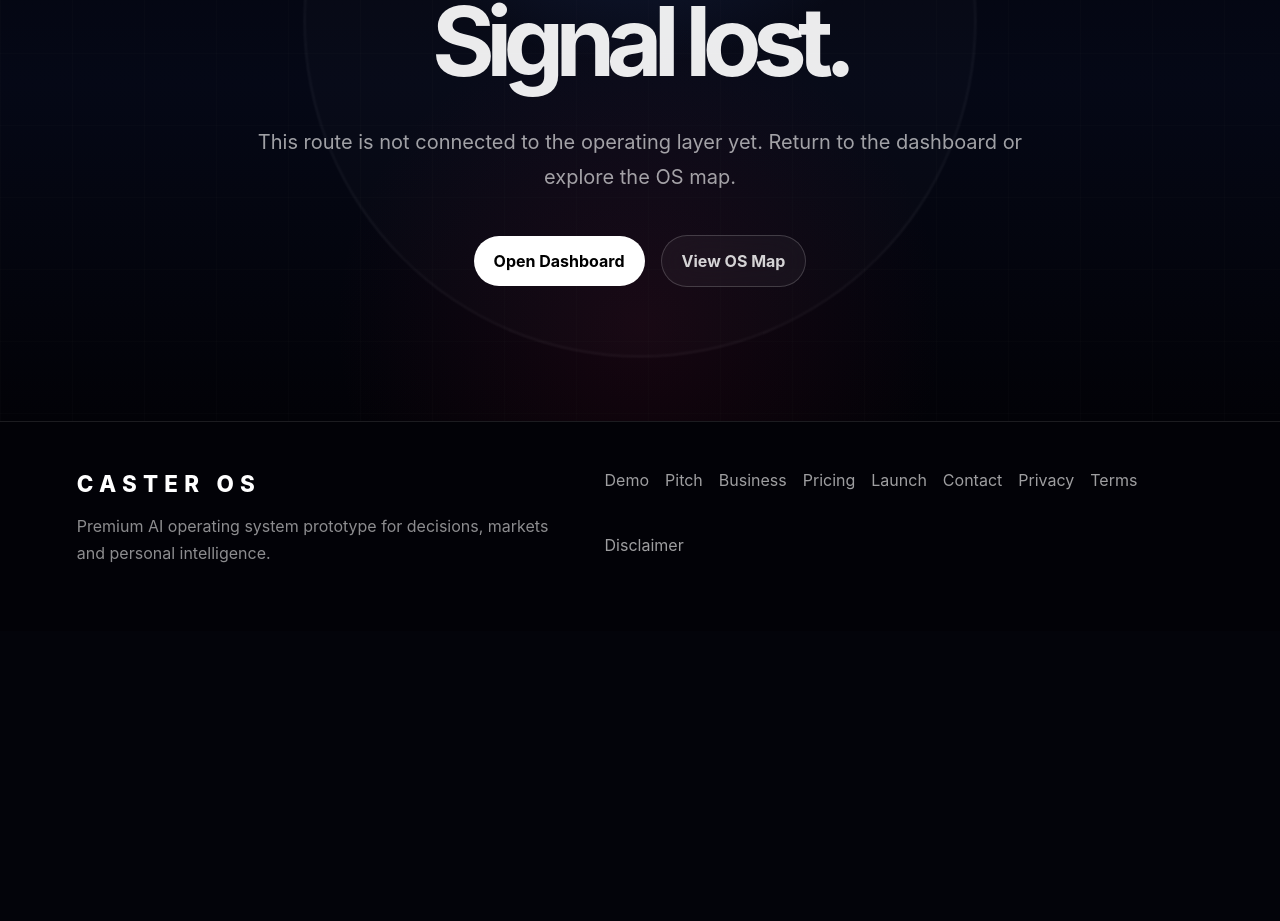
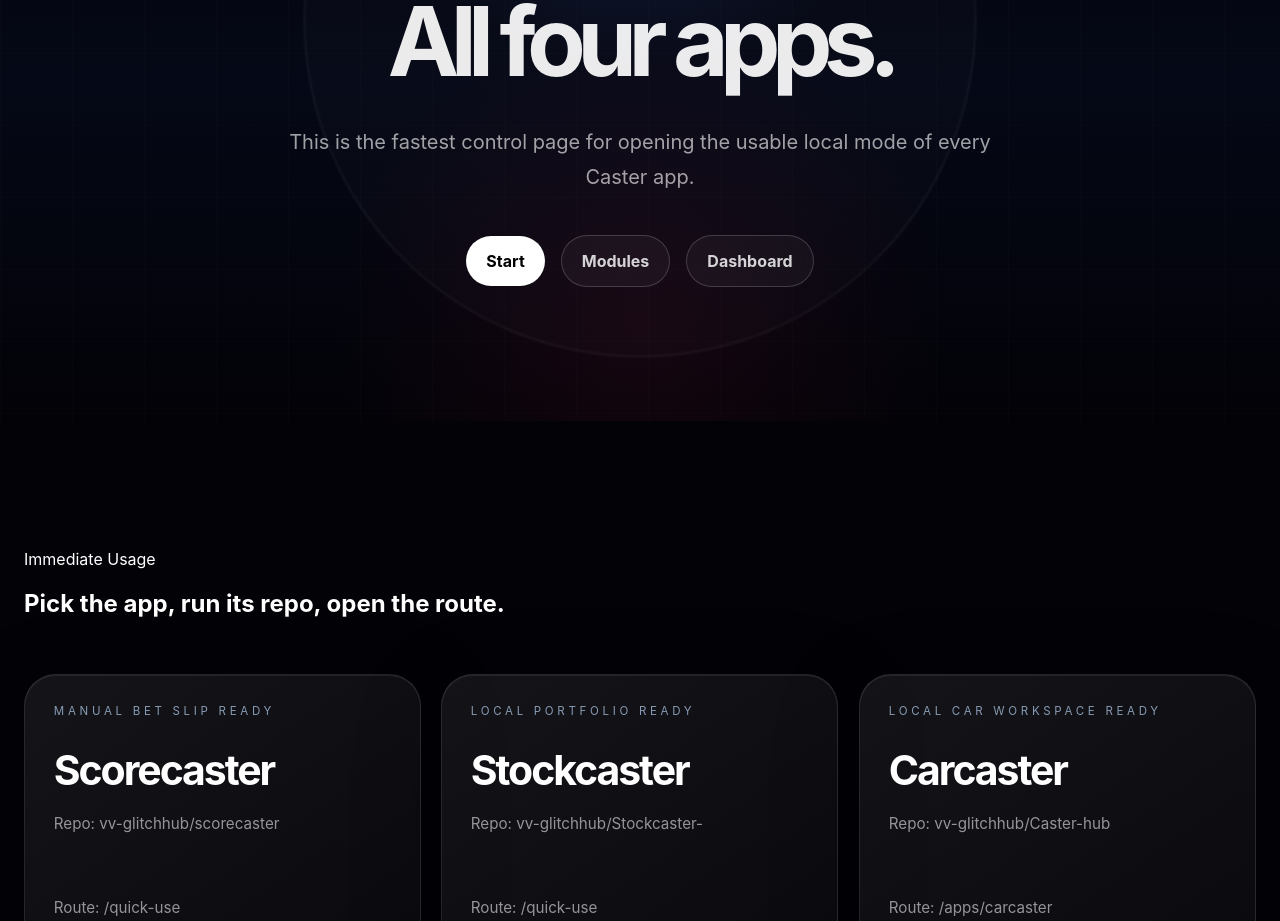
Before and after one commit to vv-glitchhub/Caster-hub, a Next.js app: page /quick-use in a window 1280 px wide. Before the commit this address had no page. Shown: the part 379-1300 px from the top of the page. Before the commit the page ends 1010 px from the top, so only its background shows below. Built offline with nearby package versions, Linux system fonts and the light colour scheme.

Commit message:
Add Caster quick use center

```diff
--- /dev/null
+++ b/app/quick-use/page.tsx
@@ -0,0 +1,115 @@
+import MotionSurface from '../../components/MotionSurface'
+
+const apps = [
+  {
+    name: 'Scorecaster',
+    repo: 'vv-glitchhub/scorecaster',
+    local: 'http://localhost:3000/quick-use',
+    route: '/quick-use',
+    status: 'Manual bet slip ready',
+    canUse: ['Add manual pick', 'Enter odds and stake', 'Test edge and confidence', 'See OK / CAUTION / SKIP', 'Save local slip in browser'],
+    command: 'cd scorecaster && npm install && npm run dev'
+  },
+  {
+    name: 'Stockcaster',
+    repo: 'vv-glitchhub/Stockcaster-',
+    local: 'http://localhost:3000/quick-use',
+    route: '/quick-use',
+    status: 'Local portfolio ready',
+    canUse: ['Add holdings', 'Add watchlist items', 'See portfolio value', 'See P/L', 'See risk and concentration warnings'],
+    command: 'cd Stockcaster- && npm install && npm run dev'
+  },
+  {
+    name: 'Carcaster',
+    repo: 'vv-glitchhub/Caster-hub',
+    local: 'http://localhost:3000/apps/carcaster',
+    route: '/apps/carcaster',
+    status: 'Local car workspace ready',
+    canUse: ['Add fault code', 'Add symptoms', 'Add service item', 'Add repair cost', 'Save locally in browser'],
+    command: 'cd Caster-hub && npm install && npm run dev'
+  },
+  {
+    name: 'Travelcaster',
+    repo: 'vv-glitchhub/Caster-hub',
+    local: 'http://localhost:3000/apps/travelcaster',
+    route: '/apps/travelcaster',
+    status: 'Local trip workspace ready',
+    canUse: ['Add trip budget', 'Add activity or cost', 'Track planned spend', 'Track remaining budget', 'Save locally in browser'],
+    command: 'cd Caster-hub && npm install && npm run dev'
+  }
+]
+
+export default function QuickUseCenterPage() {
+  return (
+    <main className="home-page">
+      <section className="home-hero">
+        <div className="home-bg" />
+        <div className="home-grid" />
+        <div className="home-orb" />
+        <div className="home-hero-inner">
+          <p className="home-eyebrow">Caster Quick Use Center</p>
+          <h1 className="home-title">Use now.</h1>
+          <h2 className="home-subtitle">All four apps.</h2>
+          <p className="home-lead">
+            This is the fastest control page for opening the usable local mode of every Caster app.
+          </p>
+          <div className="home-actions">
+            <a className="primary-button" href="/start">Start</a>
+            <a className="secondary-button" href="/modules">Modules</a>
+            <a className="secondary-button" href="/dashboard">Dashboard</a>
+          </div>
+        </div>
+      </section>
+
+      <section className="home-section">
+        <div className="home-container">
+          <p className="section-label">Immediate Usage</p>
+          <h2 className="section-title">Pick the app, run its repo, open the route.</h2>
+          <div className="home-module-grid">
+            {apps.map((app) => (
+              <MotionSurface key={app.name} className="home-module-card">
+                <p className="home-module-label">{app.status}</p>
+                <h3 className="home-module-title">{app.name}</h3>
+                <p className="home-module-text">Repo: {app.repo}</p>
+                <p className="home-module-text">Route: {app.route}</p>
+                <p className="home-module-link">{app.local}</p>
+              </MotionSurface>
+            ))}
+          </div>
+        </div>
+      </section>
+
+      <section className="home-section">
+        <div className="home-container">
+          <p className="section-label">What Works Now</p>
+          <h2 className="section-title">No account required yet.</h2>
+          <div className="home-module-grid">
+            {apps.map((app) => (
+              <MotionSurface key={`${app.name}-works`} className="home-module-card">
+                <p className="home-module-label">{app.name}</p>
+                <h3 className="home-module-title">Usable now</h3>
+                <p className="home-module-text">{app.canUse.join(' · ')}</p>
+              </MotionSurface>
+            ))}
+          </div>
+        </div>
+      </section>
+
+      <section className="home-section">
+        <div className="home-container">
+          <p className="section-label">Commands</p>
+          <h2 className="section-title">Run locally.</h2>
+          <div className="home-module-grid">
+            {apps.map((app) => (
+              <MotionSurface key={`${app.name}-command`} className="home-module-card min-h-0">
+                <p className="home-module-label">{app.name}</p>
+                <h3 className="home-module-title">Command</h3>
+                <p className="home-module-text">{app.command}</p>
+              </MotionSurface>
+            ))}
+          </div>
+        </div>
+      </section>
+    </main>
+  )
+}
```
